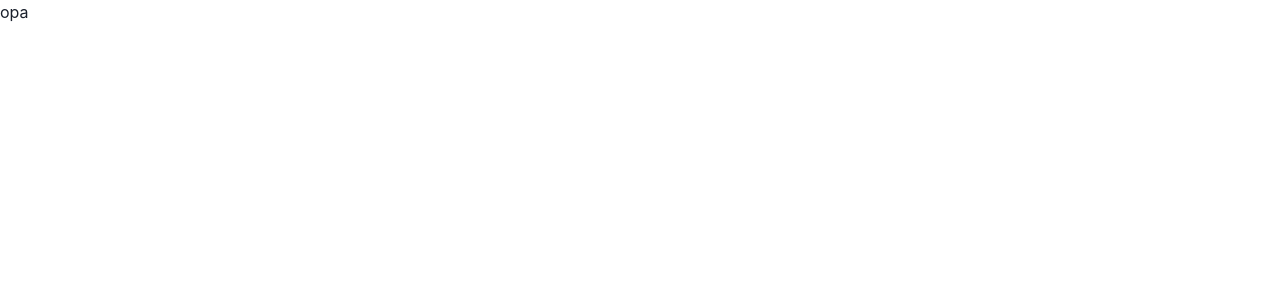
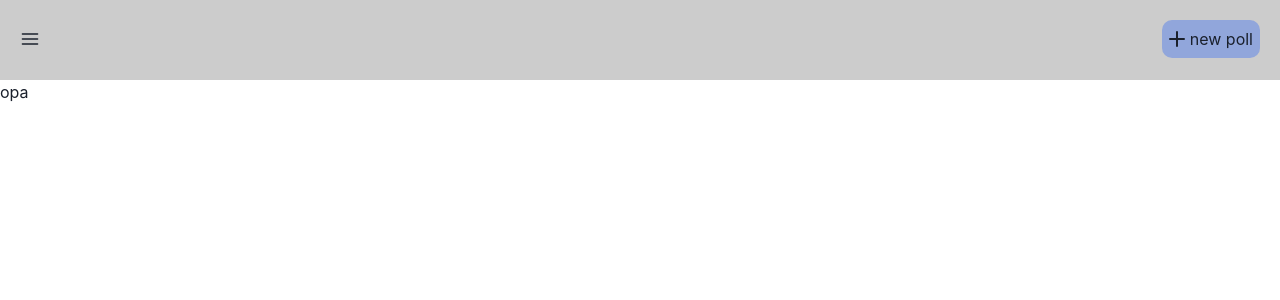
Before and after one commit to uLuccas/project-polls, a Next.js app in the folder polls-front/: page / in a window 1280 px wide. Shown: the top 300 px of the page. Built offline with nearby package versions, Linux system fonts and the light colour scheme.

Commit message:
starting header

```diff
--- a/polls-front/package.json
+++ b/polls-front/package.json
@@ -6,9 +6,11 @@
     "dev": "next dev",
     "build": "next build",
     "start": "next start",
-    "lint": "next lint"
+    "lint": "next lint",
+    "front-dev": "next dev -p 3001"
   },
   "dependencies": {
+    "@chakra-ui/icons": "^2.0.19",
     "@chakra-ui/next-js": "^2.1.4",
     "@chakra-ui/react": "^2.7.0",
     "@emotion/react": "^11.11.0",
--- a/polls-front/src/app/globals.css
+++ b/polls-front/src/app/globals.css
@@ -1,107 +1,6 @@
-:root {
-  --max-width: 1100px;
-  --border-radius: 12px;
-  --font-mono: ui-monospace, Menlo, Monaco, 'Cascadia Mono', 'Segoe UI Mono',
-    'Roboto Mono', 'Oxygen Mono', 'Ubuntu Monospace', 'Source Code Pro',
-    'Fira Mono', 'Droid Sans Mono', 'Courier New', monospace;
-
-  --foreground-rgb: 0, 0, 0;
-  --background-start-rgb: 214, 219, 220;
-  --background-end-rgb: 255, 255, 255;
-
-  --primary-glow: conic-gradient(
-    from 180deg at 50% 50%,
-    #16abff33 0deg,
-    #0885ff33 55deg,
-    #54d6ff33 120deg,
-    #0071ff33 160deg,
-    transparent 360deg
-  );
-  --secondary-glow: radial-gradient(
-    rgba(255, 255, 255, 1),
-    rgba(255, 255, 255, 0)
-  );
-
-  --tile-start-rgb: 239, 245, 249;
-  --tile-end-rgb: 228, 232, 233;
-  --tile-border: conic-gradient(
-    #00000080,
-    #00000040,
-    #00000030,
-    #00000020,
-    #00000010,
-    #00000010,
-    #00000080
-  );
-
-  --callout-rgb: 238, 240, 241;
-  --callout-border-rgb: 172, 175, 176;
-  --card-rgb: 180, 185, 188;
-  --card-border-rgb: 131, 134, 135;
-}
-
-@media (prefers-color-scheme: dark) {
-  :root {
-    --foreground-rgb: 255, 255, 255;
-    --background-start-rgb: 0, 0, 0;
-    --background-end-rgb: 0, 0, 0;
-
-    --primary-glow: radial-gradient(rgba(1, 65, 255, 0.4), rgba(1, 65, 255, 0));
-    --secondary-glow: linear-gradient(
-      to bottom right,
-      rgba(1, 65, 255, 0),
-      rgba(1, 65, 255, 0),
-      rgba(1, 65, 255, 0.3)
-    );
-
-    --tile-start-rgb: 2, 13, 46;
-    --tile-end-rgb: 2, 5, 19;
-    --tile-border: conic-gradient(
-      #ffffff80,
-      #ffffff40,
-      #ffffff30,
-      #ffffff20,
-      #ffffff10,
-      #ffffff10,
-      #ffffff80
-    );
-
-    --callout-rgb: 20, 20, 20;
-    --callout-border-rgb: 108, 108, 108;
-    --card-rgb: 100, 100, 100;
-    --card-border-rgb: 200, 200, 200;
-  }
-}
 
 * {
   box-sizing: border-box;
   padding: 0;
   margin: 0;
 }
-
-html,
-body {
-  max-width: 100vw;
-  overflow-x: hidden;
-}
-
-body {
-  color: rgb(var(--foreground-rgb));
-  background: linear-gradient(
-      to bottom,
-      transparent,
-      rgb(var(--background-end-rgb))
-    )
-    rgb(var(--background-start-rgb));
-}
-
-a {
-  color: inherit;
-  text-decoration: none;
-}
-
-@media (prefers-color-scheme: dark) {
-  html {
-    color-scheme: dark;
-  }
-}
--- a/polls-front/src/app/layout.tsx
+++ b/polls-front/src/app/layout.tsx
@@ -1,4 +1,5 @@
 "use client";
+import Header from "@/components/header";
 import "./globals.css";
 
 import { ChakraProvider } from "@chakra-ui/react";
@@ -11,6 +12,7 @@ export default function RootLayout({
   return (
     <html lang="en">
       <body>
+        <Header />
         <ChakraProvider>{children}</ChakraProvider>
       </body>
     </html>
--- a/polls-front/src/components/header.tsx
+++ b/polls-front/src/components/header.tsx
@@ -1,7 +1,58 @@
+import { AddIcon, CloseIcon, HamburgerIcon, Icon } from "@chakra-ui/icons";
+import {
+  Box,
+  Button,
+  Flex,
+  IconButton,
+  Stack,
+  Text,
+  useDisclosure,
+} from "@chakra-ui/react";
+
 export default function Header() {
+  const { isOpen, onToggle } = useDisclosure();
+
   return (
-    <>
-      <h2>Header here</h2>
-    </>
+    <Box px={20} py={20} bg={"#ccc"} h={80} w={"100%"}>
+      <Flex align={"center"} justifyContent={"space-between"} flexDir={"row"}>
+        <Flex height={"100%"} w={"100%"} align={"center"} flexDir="row">
+          <IconButton
+            onClick={onToggle}
+            icon={
+              isOpen ? (
+                <CloseIcon w={15} h={15} />
+              ) : (
+                <HamburgerIcon w={20} h={20} />
+              )
+            }
+            // variant={"ghost"}
+            aria-label={"Toggle Navigation"}
+          />
+        </Flex>
+        <Stack
+          flex={{ base: 1, md: 0 }}
+          justify={"flex-end"}
+          direction={"row"}
+          spacing={6}
+        >
+          <Button
+            as={"a"}
+            fontSize={"sm"}
+            fontWeight={400}
+            variant={"link"}
+            href={"#"}
+            p={7}
+            borderRadius={"10"}
+            bg={"#1959f954"}
+            // onClick={onToggle}
+          >
+            <AddIcon />
+            <Text ml={5}>
+              new poll
+            </Text>
+          </Button>
+        </Stack>
+      </Flex>
+    </Box>
   );
 }
```
Also changed, not shown: 1 other file (tests, documents, lock files or other folders).
